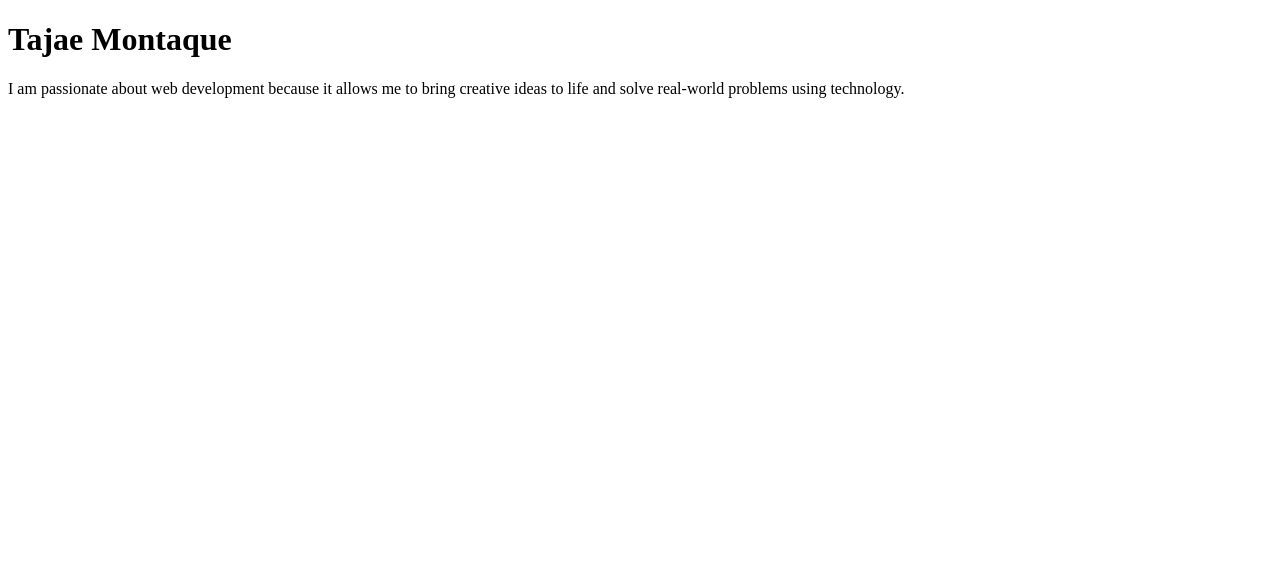
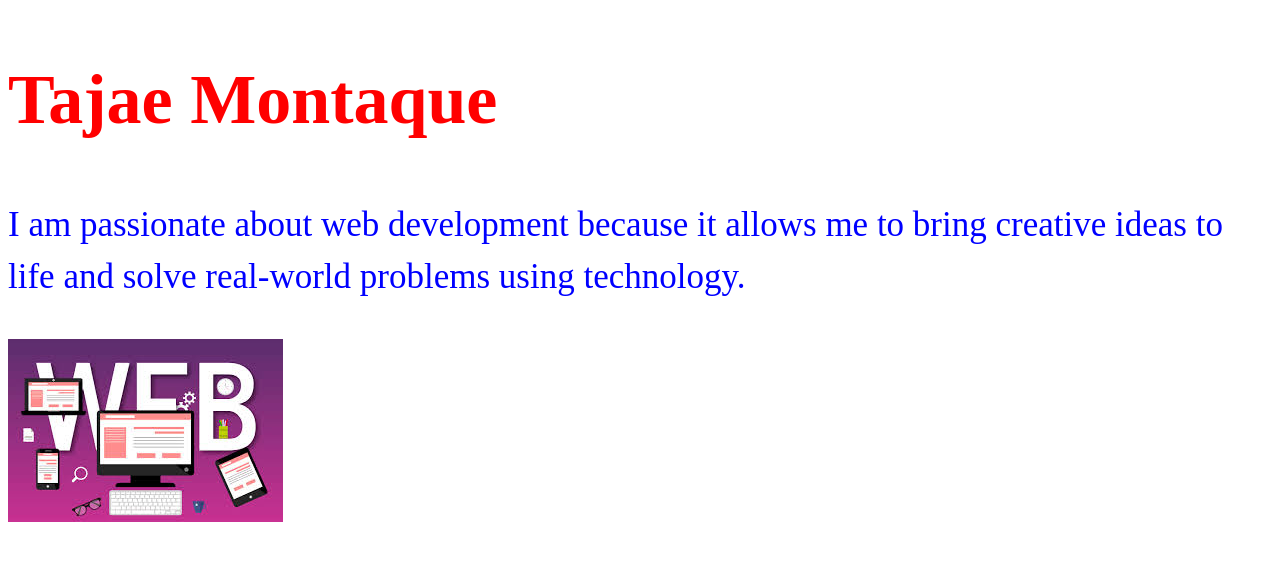
Before and after one commit to Kxngmontiz/info3180-lab1, a Flask app: page /about in a window 1280 px wide. Shown: the top 561 px of the page. Run offline with Flask 3, Linux system fonts and the light colour scheme.

Commit message:
Added an image and styled the webpage.

```diff
--- /dev/null
+++ b/static/app.css
@@ -0,0 +1,22 @@
+body {
+    font-family: -apple-system, BlinkMacSystemFont, "Segoe UI", "Roboto", "Oxygen", "Ubuntu", "Cantarell", "Fira Sans", "Droid Sans", "Helvetica Neue", "Helvetica", "Arial", sans-serif;
+    font-size: 14px;
+    line-height: 1.5;
+  }
+
+  .container {
+    max-width: 960px;
+    margin: 0 auto;
+  }
+
+  h1{
+    font-family: "Oxygen";
+    font-size: 5em;
+    color: red;
+  }
+
+  p{
+    font-family: "Oxygen";
+    font-size: 2.5em;
+    color: blue;
+  }
--- a/templates/about.html
+++ b/templates/about.html
@@ -3,9 +3,11 @@
 <head>
 <meta charset="UTF-8">
 <title>My Website - About</title>
+<link rel="stylesheet" href="{{ url_for('static', filename='app.css') }}" />
 </head>
 <body>
 <h1>Tajae Montaque</h1>
 <p>I am passionate about web development because it allows me to bring creative ideas to life and solve real-world problems using technology.</p>
+ <img src="{{url_for('static', filename='images/image.jpg')}}">
 </body>
 </html>
```
Also changed, not shown: static/images/image.jpg (added).
